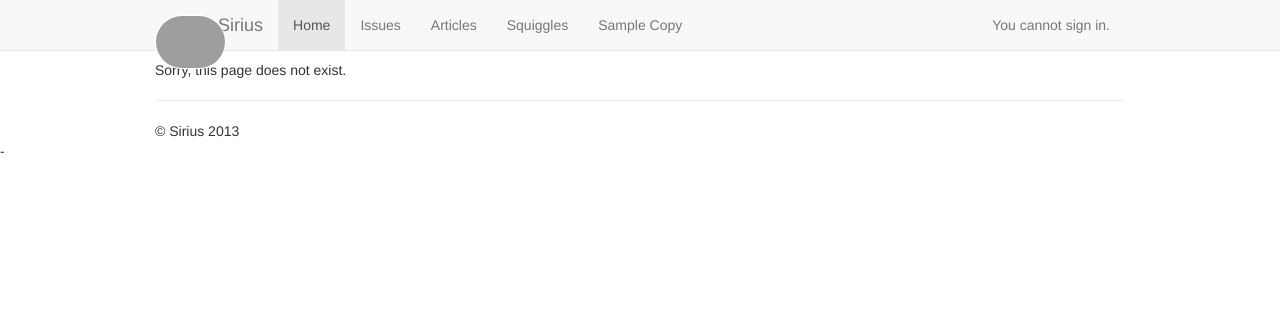
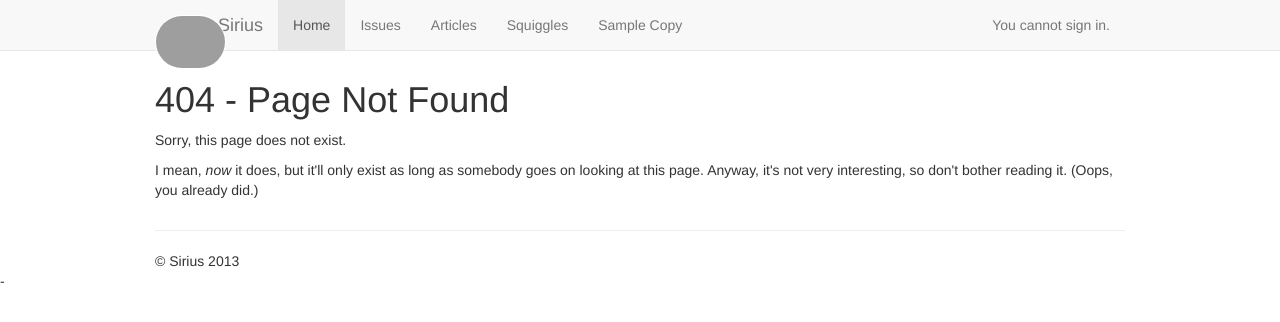
Before and after one commit to badrihippo/sirius, a Django app: template sirius/templates/404.html in a window 1280 px wide. Shown: the top 322 px of the page. Run offline with Django 3.2, Linux system fonts and the light colour scheme; the template is opened without the code that fills it, so the values that code supplies are empty; some libraries are stand-ins or nearby versions; grey boxes are pictures that could not be loaded.

Commit message:
Updated 404 message to make it more interesting :)

```diff
--- a/sirius/templates/404.html
+++ b/sirius/templates/404.html
@@ -1,5 +1,6 @@
 {% extends 'base.html' %}
-{% block title %}Error 404 - Sirius{% endblock %}
+{% block title %}404 - Page not Found - Sirius{% endblock %}
 {% block content %}
-Sorry, this page does not exist.
+<h1>404 - Page Not Found</h1>
+<p>Sorry, this page does not exist.</p> <p>I mean, <em>now</em> it does, but it'll only exist as long as somebody goes on looking at this page. Anyway, it's not very interesting, so don't bother reading it. (Oops, you already did.)</p>
 {% endblock %}
```
